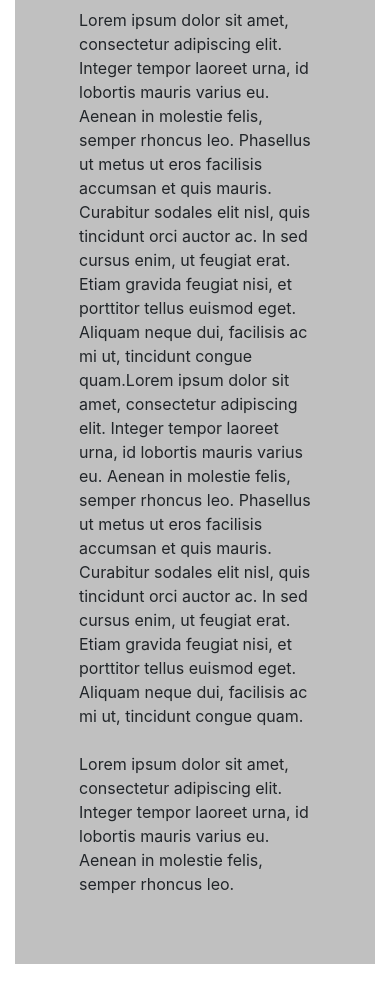
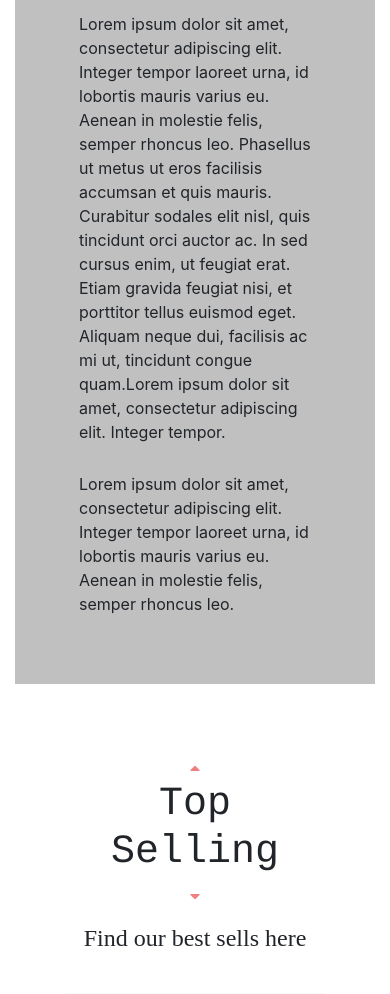
Before and after one commit to WildCodeSchool/orleans-0219-php-wildbazar1, a PHP site: page / in a window 390 px wide. Shown: the part 1757-2751 px from the top of the page. Run offline with PHP 8.4, Linux system fonts and the light colour scheme; some libraries are stand-ins or nearby versions; some web fonts are replaced.

Commit message:
FinalTouch

```diff
--- a/css/raspberries.css
+++ b/css/raspberries.css
@@ -198,6 +198,8 @@ body{
 .modal .btn{
     align-content: center;
     background-color: silver;
+    font-family: monospace;
+    font-variant: small-caps;
     box-shadow: 0 5px 10px 0 rgba(0, 0, 0, 0.4);
 }
 
--- a/css/style.css
+++ b/css/style.css
@@ -1,6 +1,10 @@
 
 .monospace {
     font-family: "Courier New", Courier, monospace;
+}
+
+.sanssherif{
+    font-family: Arial, Helvetica, sans-serif;
 }
 
 /* ////////////////////////// HEADER ////////////////////////// */
@@ -59,7 +63,7 @@ nav img{
 }
 
 .jumbotron .container{
-    padding-top: 7.5em;
+    padding-top: 12em;
 }
 
 .jumbotron h1, .jumbotron h3{
@@ -73,7 +77,7 @@ nav img{
 }
 .jumbotron h3{
     font-size: 2.5em;
-    color: whitesmoke;
+    color:  rgb(226, 116, 112);
     text-shadow: 3px 1px 1px black;
 }
 
@@ -94,7 +98,7 @@ nav img{
     /* padding: 5px 15px 5px 15px;  */
 }
 
-@media screen and (max-width: 767px){
+@media screen and (max-width: 1000px){
     .jumbotron h3{
         font-size: 1.5em;
         text-align: center;
@@ -108,7 +112,7 @@ nav img{
         height: 20em;
     }
     .jumbotron .container{
-        padding-top: 5em;
+        padding-top: 8em;
     }
 }
 
@@ -221,6 +225,16 @@ h2{
 
 /* ////////////////////////// ABOUT US ////////////////////////// */
 
+/* ////////////////////////// TOP SELLS ////////////////////////// */
+
+.topselling h3{
+    font-size: 1.5em;
+    font-family: sanssherif;
+}
+
+
+/* ////////////////////////// TOP SELLS ////////////////////////// */
+
 /* ////////////////////////// FOOTER ////////////////////////// */
 
 .footer{
--- a/index.html
+++ b/index.html
@@ -182,7 +182,7 @@
                             </div>
                         </div>
                         <div class="col-lg-9 col-sm-12">
-                            <p class="text-align-center px-3 py-1">Lorem ipsum dolor sit amet, consectetur adipiscing
+                            <p class="text-align-center px-3 py-2">Lorem ipsum dolor sit amet, consectetur adipiscing
                                 elit. Integer tempor
                                 laoreet urna, id lobortis mauris varius eu. Aenean in molestie felis,
                                 semper rhoncus leo. Phasellus ut metus ut eros facilisis accumsan et
@@ -190,13 +190,7 @@
                                 nisl, quis tincidunt orci auctor ac. In sed cursus enim, ut feugiat
                                 erat. Etiam gravida feugiat nisi, et porttitor tellus euismod eget.
                                 Aliquam neque dui, facilisis ac mi ut, tincidunt congue quam.Lorem ipsum dolor sit
-                                amet, consectetur adipiscing elit. Integer tempor
-                                laoreet urna, id lobortis mauris varius eu. Aenean in molestie felis,
-                                semper rhoncus leo. Phasellus ut metus ut eros facilisis accumsan et
-                                quis mauris. Curabitur sodales elit
-                                nisl, quis tincidunt orci auctor ac. In sed cursus enim, ut feugiat
-                                erat. Etiam gravida feugiat nisi, et porttitor tellus euismod eget.
-                                Aliquam neque dui, facilisis ac mi ut, tincidunt congue quam.
+                                amet, consectetur adipiscing elit. Integer tempor.
                             </p>
                             <p class="text-align-center px-3 py-1">Lorem ipsum dolor sit amet, consectetur adipiscing
                                 elit. Integer tempor
@@ -212,13 +206,13 @@
             <br>
             <!-- Section Top Selling crée par vinny. Utilisation de cards bootstrap -->
 
-            <section id="topSelling">
+            <section id="topSelling" class="topselling">
                 <div class="px-5 py-5">
                     <div class="text-center mb-4">
                         <i class="fas fa-caret-up"></i>
                         <h2> Top Selling</h2><i class="fas fa-caret-down"></i>
                         </br>
-                        <h3> Find our best sells here </h3>
+                        <h3 class="py-3"> Find our best sells here </h3>
                     </div>
 
                     <!-- images Top Selling -->
@@ -453,7 +447,7 @@
                         </div>
                     </div>
                     <div class="form-group row">
-                        <label for="inputPassword3" class="col-2 col-form-label">Message</label>
+                        <label for="exampleFormControlTextarea1" class="col-2 col-form-label">Message</label>
                         <div class="col-8">
                             <textarea class="form-control" id="exampleFormControlTextarea1" rows="3"></textarea>
                         </div>
--- a/raspberries.html
+++ b/raspberries.html
@@ -5,6 +5,8 @@
     <meta charset="UTF-8">
     <meta name="viewport" content="width=device-width, initial-scale=1, shrink-to-fit=no">
     <link rel="stylesheet" href="https://stackpath.bootstrapcdn.com/bootstrap/4.3.1/css/bootstrap.min.css" integrity="sha384-ggOyR0iXCbMQv3Xipma34MD+dH/1fQ784/j6cY/iJTQUOhcWr7x9JvoRxT2MZw1T"
+        crossorigin="anonymous">
+    <link rel="stylesheet" href="https://use.fontawesome.com/releases/v5.7.2/css/all.css" integrity="sha384-fnmOCqbTlWIlj8LyTjo7mOUStjsKC4pOpQbqyi7RrhN7udi9RwhKkMHpvLbHG9Sr"
         crossorigin="anonymous">
     <link rel="stylesheet" href="./css/raspberries.css">
 
@@ -933,7 +935,7 @@
                         </div>
                     </div>
                     <div class="form-group row">
-                        <label for="inputPassword3" class="col-2
+                        <label for="exampleFormControlTextarea1" class="col-2
                                     col-form-label">Message</label>
                         <div class="col-8">
                             <textarea class="form-control" id="exampleFormControlTextarea1" rows="3"></textarea>
```
